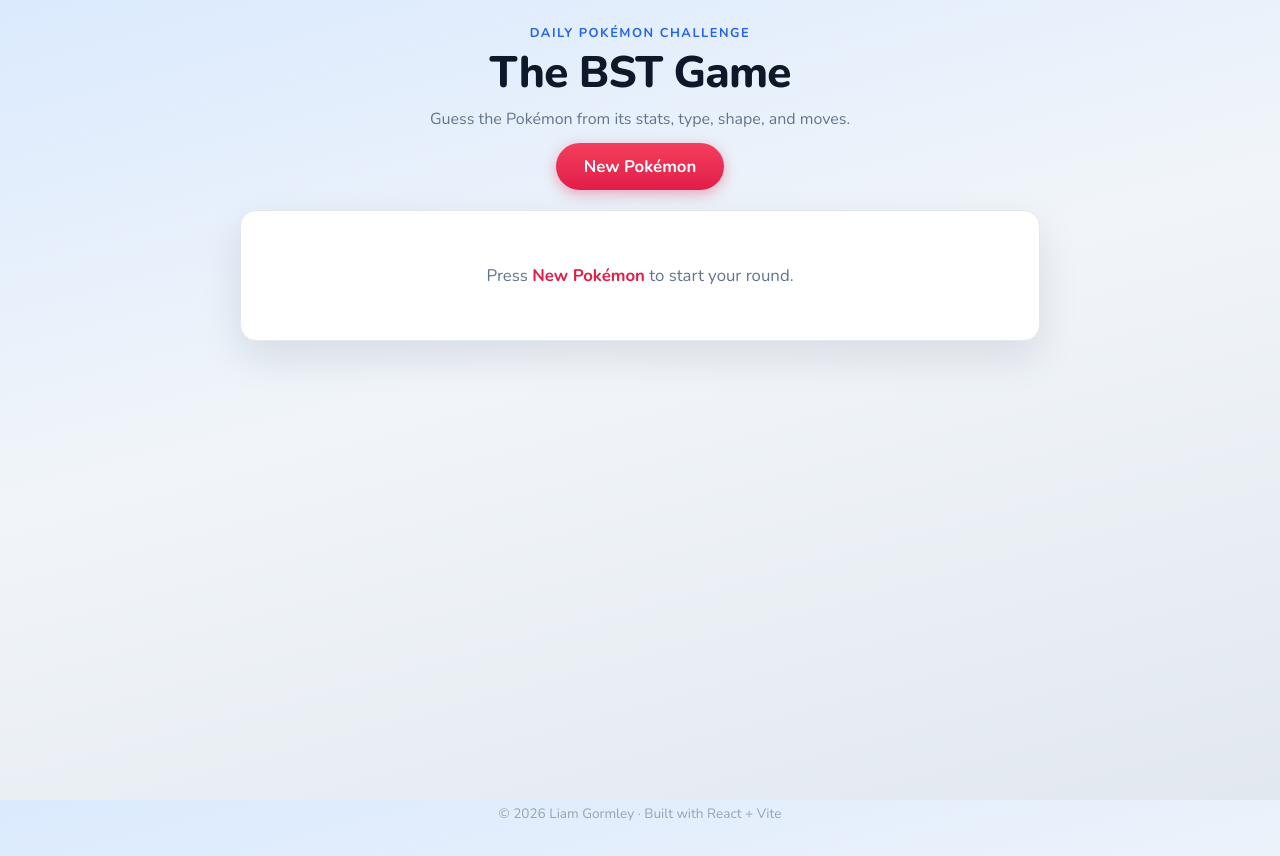
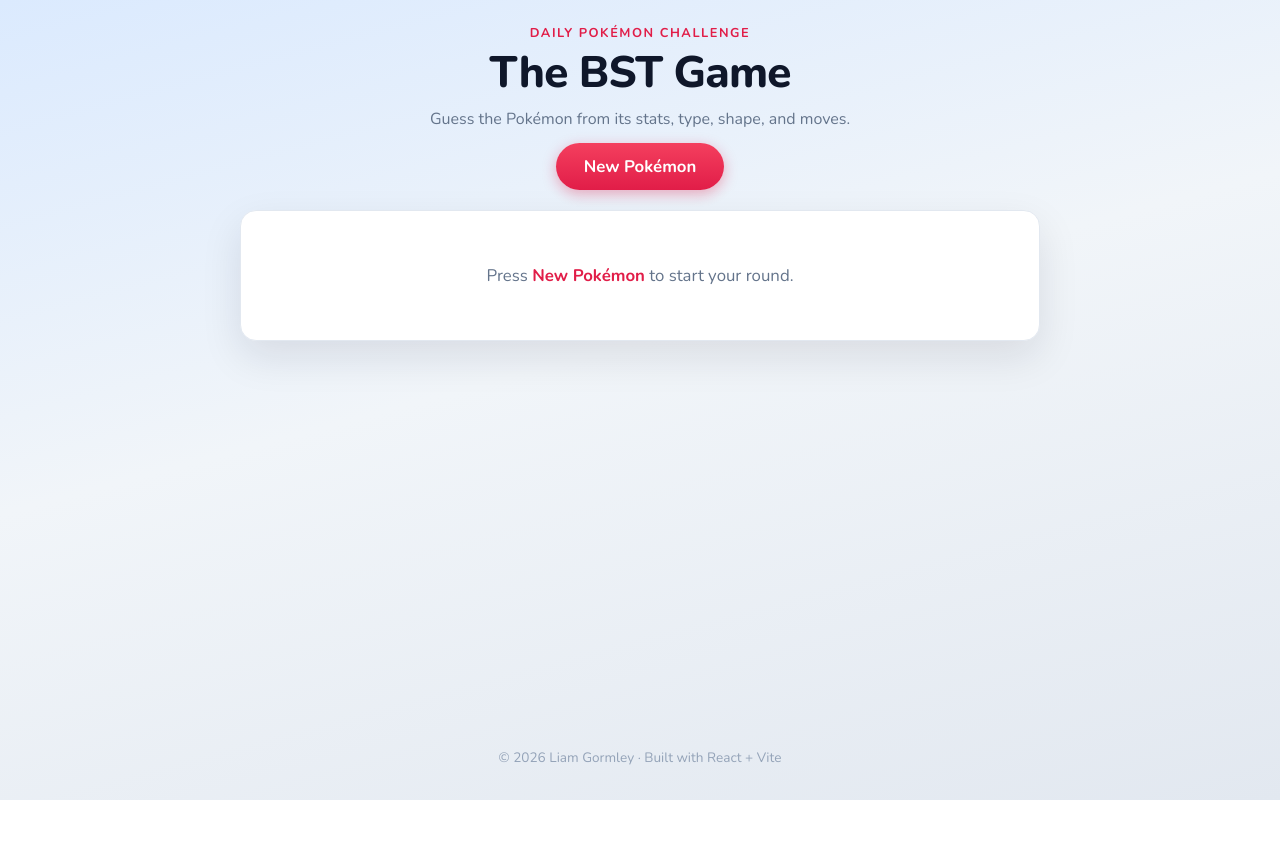
Before and after one commit to liam-grm/bst-game, a React (Vite) app: page / in a window 1280 px wide. After the commit the page ends 800 px from the top, so only its background shows below. Built offline with nearby package versions, Linux system fonts and the light colour scheme.

Commit message:
Small layout adjustments

```diff
--- a/src/App.css
+++ b/src/App.css
@@ -8,7 +8,7 @@
   display: flex;
   flex-direction: column;
   align-items: center;
-  min-height: 100vh;
+  min-height: 93vh;
   gap: 0.25rem;
 }
 
@@ -25,7 +25,7 @@
   font-weight: 700;
   letter-spacing: 0.12em;
   text-transform: uppercase;
-  color: var(--accent);
+  color: var(--primary);
 }
 
 .site-title {
--- a/src/index.css
+++ b/src/index.css
@@ -2,7 +2,9 @@
   --font: 'Nunito', system-ui, -apple-system, sans-serif;
 
   --bg-top: #dbeafe;
-  --bg-bottom: #f1f5f9;
+  --bg-middle: #f1f5f9;
+  --bg-bottom: #e2e8f0;
+
   --surface: #ffffff;
   --surface-muted: #f8fafc;
   --border: #e2e8f0;
@@ -50,7 +52,7 @@ body {
   margin: 0;
   min-width: 320px;
   min-height: 100vh;
-  background: linear-gradient(165deg, var(--bg-top) 0%, var(--bg-bottom) 45%, #e2e8f0 100%);
+  background: linear-gradient(165deg, var(--bg-top) 0%, var(--bg-middle) 45%, var(--bg-bottom) 100%);
   background-attachment: fixed;
 }
 
```
